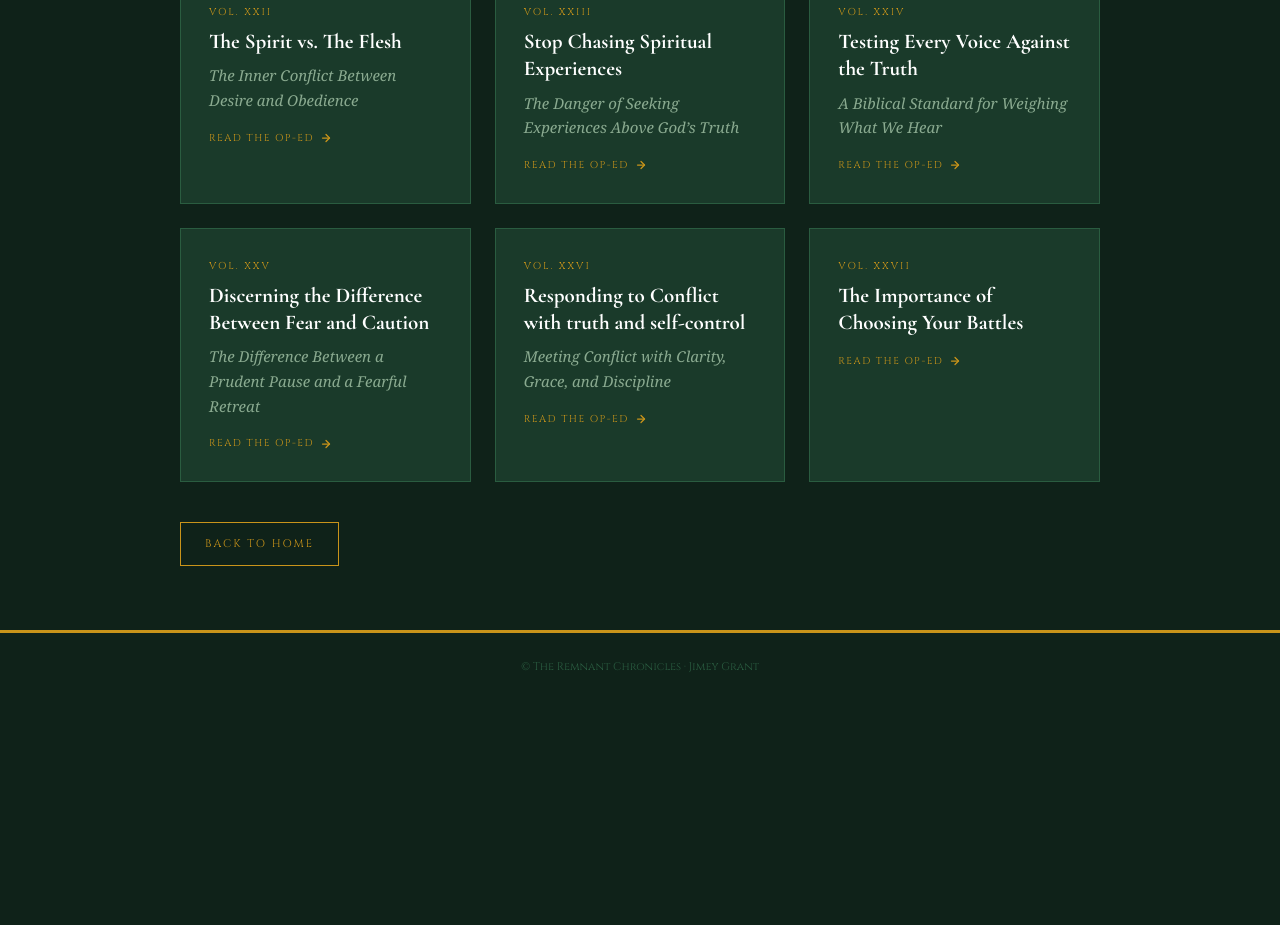
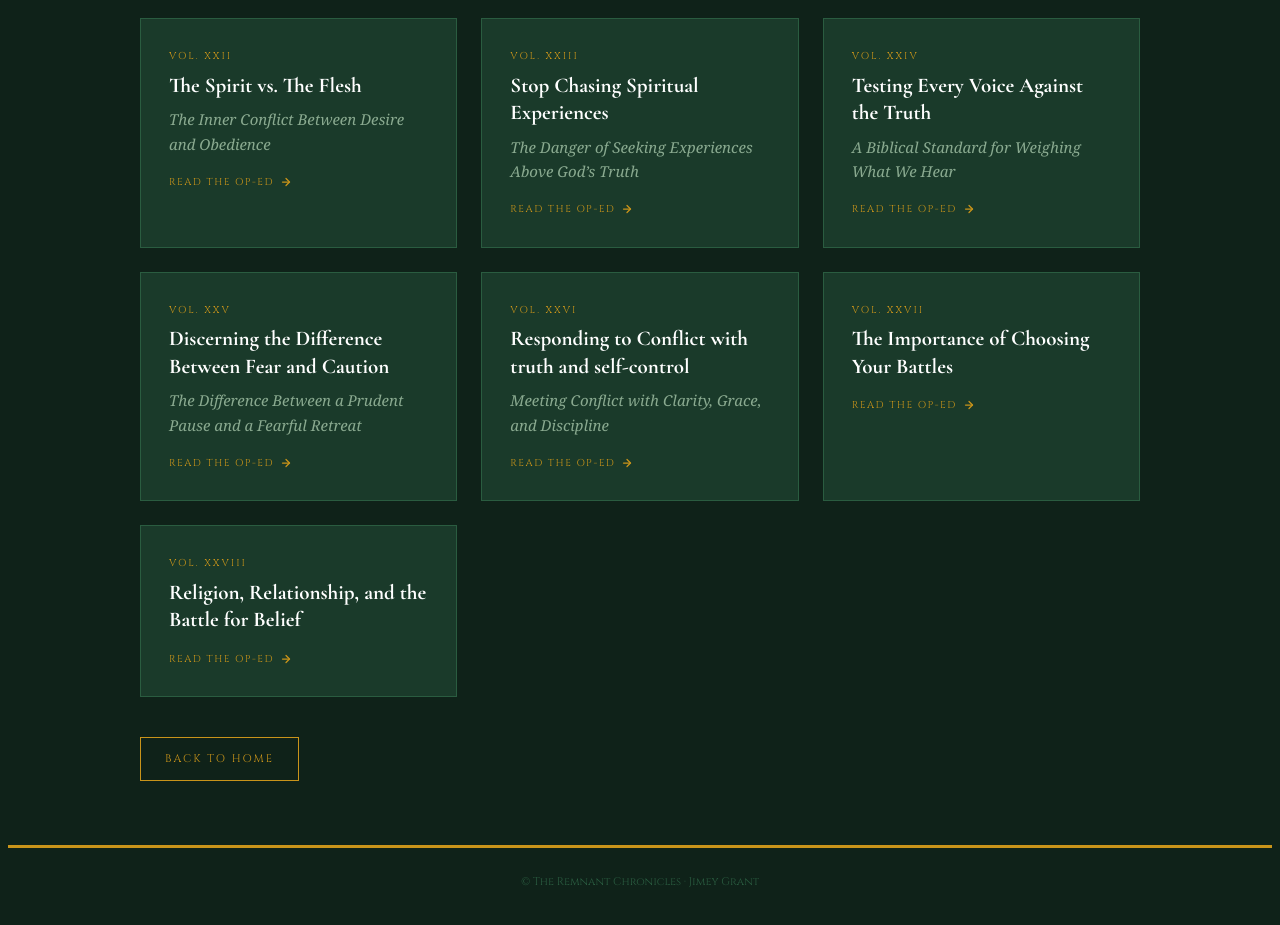
Before and after one commit to remnantwriter2026/the-remnant-chronicles, a plain HTML site: page the-second-watch.html in a window 1280 px wide. Shown: the part 737-1662 px from the top of the page. Before the commit the page ends 1439 px from the top, so only its background shows below. Drawn offline with nearby package versions, Linux system fonts and the light colour scheme.

Commit message:
Update the-second-watch.html

```diff
--- a/the-second-watch.html
+++ b/the-second-watch.html
@@ -16,11 +16,13 @@
     --text-body: #d8cdb8;
     --text-muted: #8aaa90;
   }
-* {
+
+{
 box-sizing: border-box;
 margin: 0;
 padding: 0;
 }
+
 body {
 background: var(--green-deep);
 color: var(--text-body);
@@ -217,18 +219,23 @@ footer {
 .nav-links {
   gap: 1rem;
 }
+
 .nav-links a {
   font-size: 10px;
 }
+
 .page-header {
   padding: 3.5rem 1.25rem;
 }
+
 .chronicles-section {
   padding: 3rem 1.25rem;
 }
+
 footer {
   padding: 1.5rem 1.25rem;
 }
+
 }
 </style>
 </head>
@@ -307,6 +314,12 @@ footer {
       <div class="chronicle-desc"></div>
       <div class="chronicle-read">Read the Op-Ed <svg viewBox="0 0 24 24"><line x1="5" y1="12" x2="19" y2="12"/><polyline points="12 5 19 12 12 19"/></svg></div>
     </a>
+    <a href="religion-relationship-and-the-battle-for-belief.html" class="chronicle-card">
+      <div class="chronicle-vol">Vol. XXVIII</div>
+      <div class="chronicle-title">Religion, Relationship, and the Battle for Belief</div>
+      <div class="chronicle-desc"></div>
+      <div class="chronicle-read">Read the Op-Ed <svg viewBox="0 0 24 24"><line x1="5" y1="12" x2="19" y2="12"/><polyline points="12 5 19 12 12 19"/></svg></div>
+    </a>
   </div>
   <a href="index.html#chronicles" class="back-link">Back to Home</a>
 </main>
```
Lines whose indentation alone changed are shown as unchanged.
